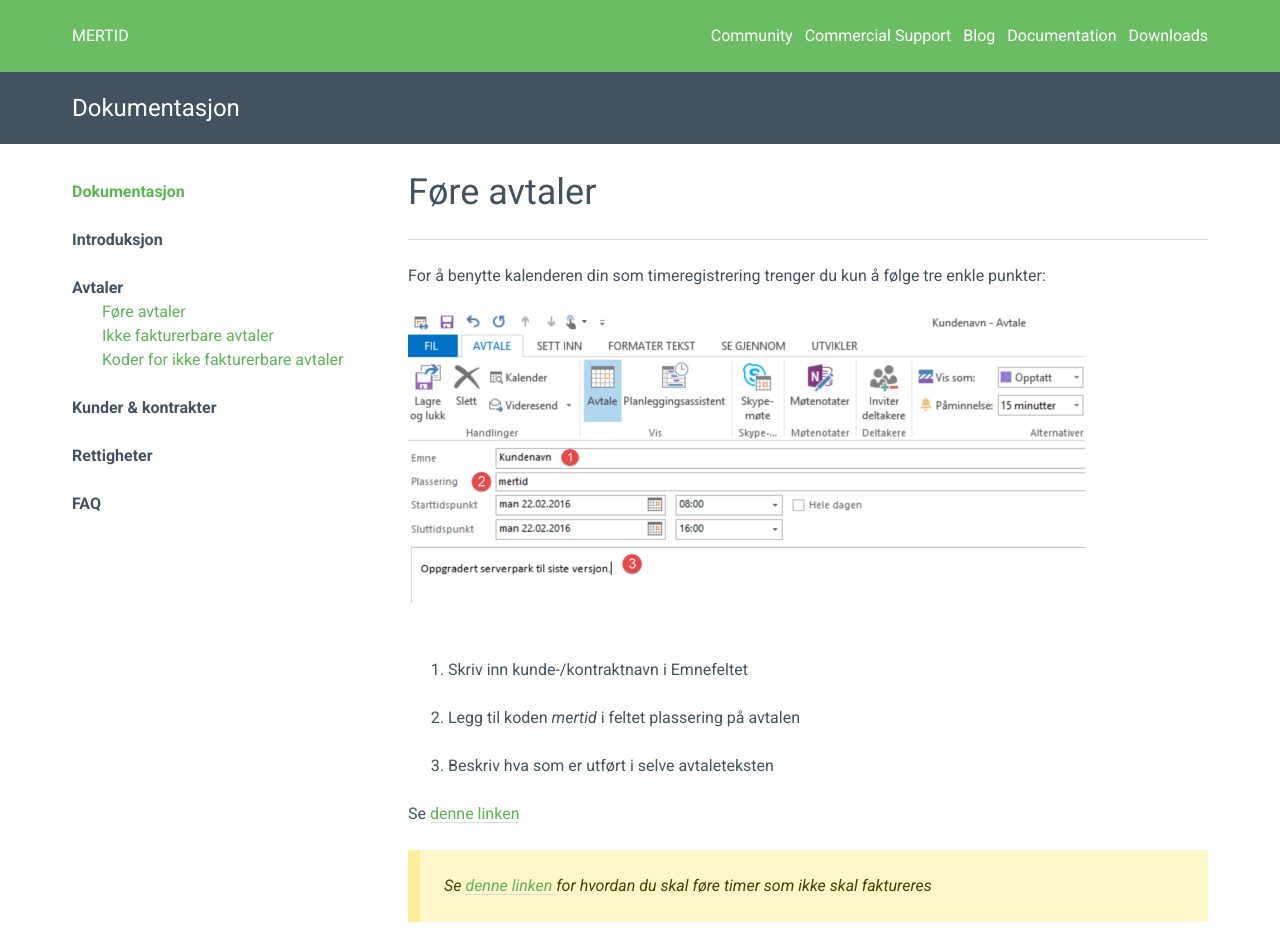
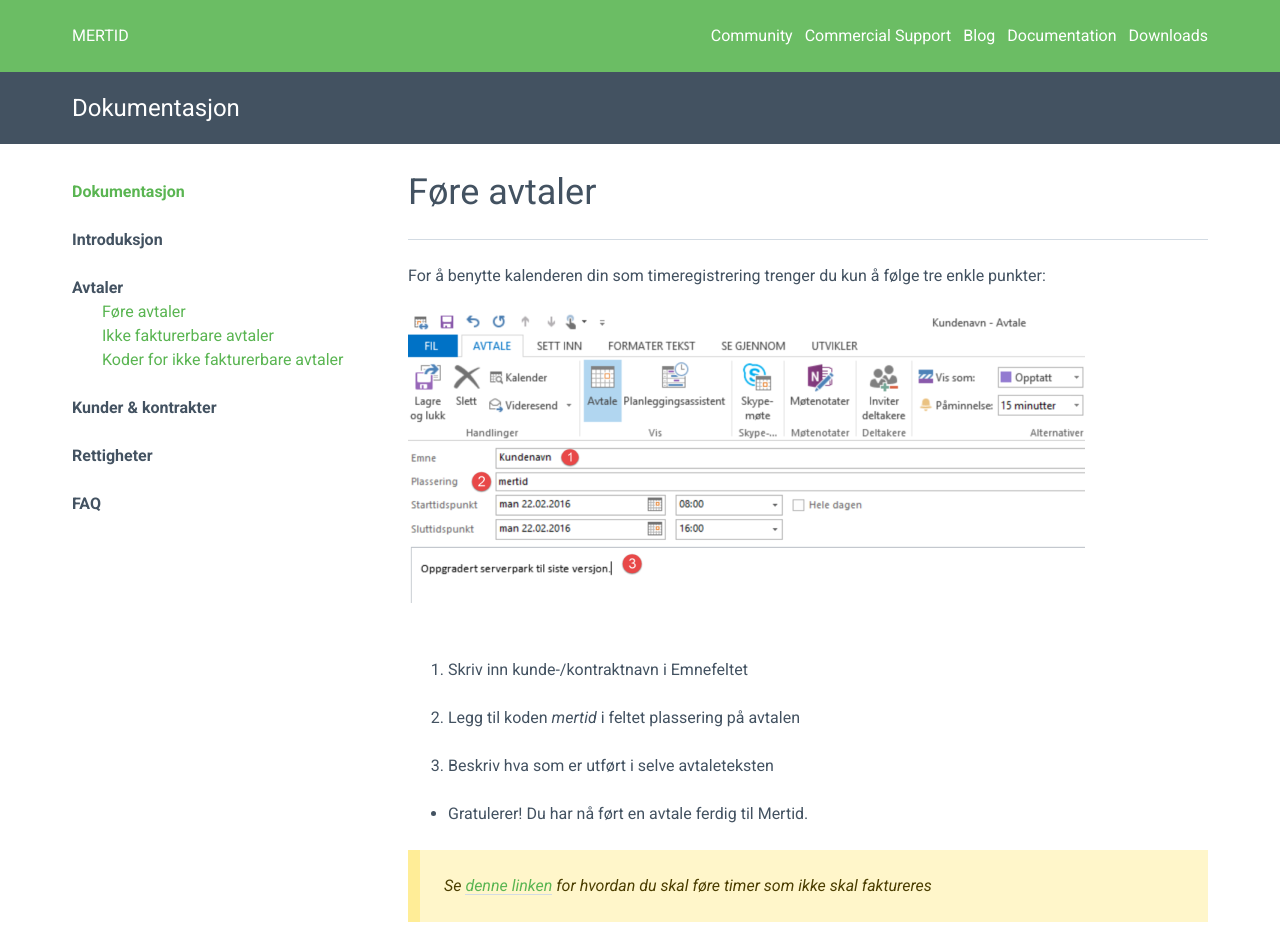
Before and after one commit to henrim/mertid.docs, a Jekyll site: the page built from avtaler/index.md, in a window 1280 px wide, cut to the strip 0-942 px from the top of the page. Built offline with Jekyll 4.4.1, drawn with Linux system fonts in a browser that asks for light colours; nearby versions of some CDN libraries.

Commit message:
Update index.md

```diff
--- a/avtaler/index.md
+++ b/avtaler/index.md
@@ -16,11 +16,8 @@
 
 3. Beskriv hva som er utført i selve avtaleteksten
 
+* Gratulerer! Du har nå ført en avtale ferdig til Mertid.
 
-
-
-
-Se [denne linken](ikke_fakturerbare)
 
 <p class="note--warning" markdown="1">
 Se [denne linken](ikke_fakturerbare) for hvordan du skal føre timer som ikke skal faktureres
```
